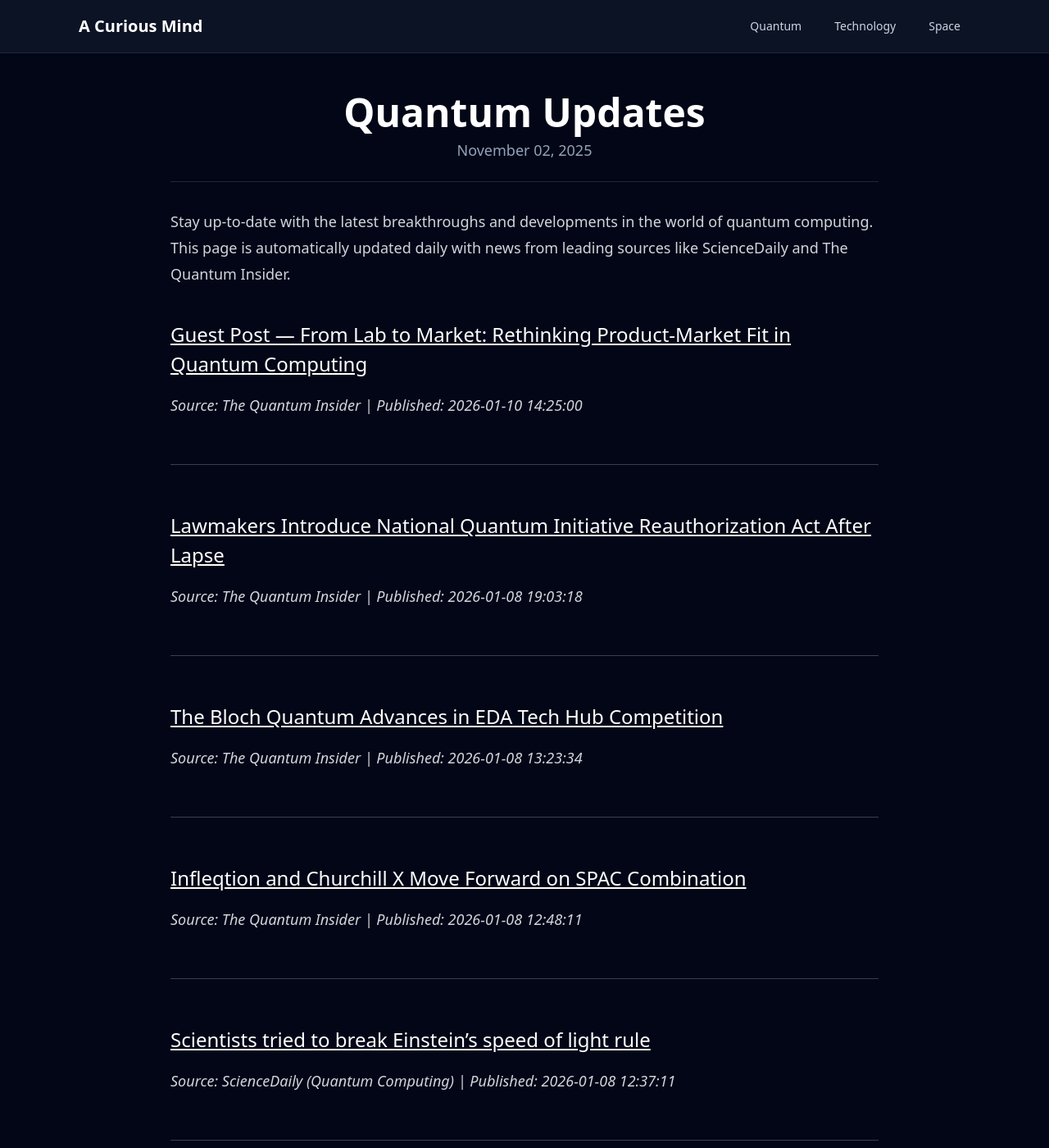
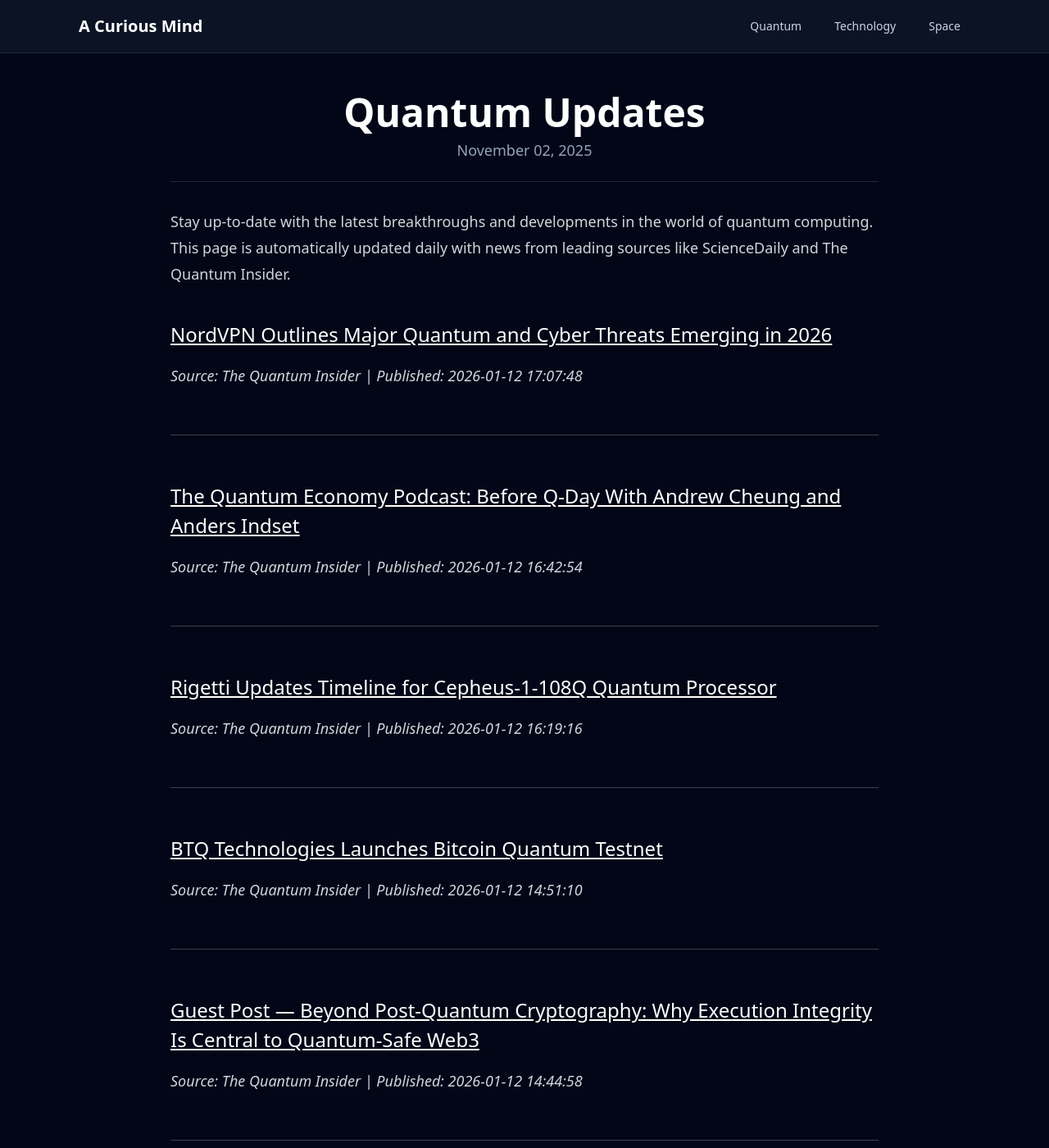
Before and after one commit to onehl7/onehl7.github.io, a Jekyll site: the page built from _posts/2025-11-02-quantum-updates.md, in a window 1280 px wide and 1400 px high. Shown: the whole window at 82% size. Built offline with Jekyll 4.4.1, drawn with Linux system fonts in a browser that asks for light colours; nearby versions of some CDN libraries; some of the changed text lies outside the part shown.

Commit message:
Update quantum news data

```diff
--- a/_data/quantum_news.json
+++ b/_data/quantum_news.json
@@ -1,27 +1,39 @@
 [
   {
     "source": "The Quantum Insider",
-    "title": "Guest Post \u2014 From Lab to Market: Rethinking Product-Market Fit in Quantum Computing",
-    "link": "https://thequantuminsider.com/2026/01/10/guest-post-from-lab-to-market-rethinking-product-market-fit-in-quantum-computing/",
-    "published": "2026-01-10 14:25:00"
+    "title": "NordVPN Outlines Major Quantum and Cyber Threats Emerging in 2026",
+    "link": "https://thequantuminsider.com/2026/01/12/cybersecurity-risks-2026-nordvpn/",
+    "published": "2026-01-12 17:07:48"
   },
   {
     "source": "The Quantum Insider",
-    "title": "Lawmakers Introduce National Quantum Initiative Reauthorization Act After Lapse",
-    "link": "https://thequantuminsider.com/2026/01/08/lawmakers-reauthorize-national-quantum-initiative-reauthorization-act-after-lapse/",
-    "published": "2026-01-08 19:03:18"
+    "title": "The Quantum Economy Podcast: Before Q-Day With Andrew Cheung and Anders Indset",
+    "link": "https://thequantuminsider.com/2026/01/12/the-quantum-economy-podcast-before-q-day-with-andrew-cheung-and-anders-indset/",
+    "published": "2026-01-12 16:42:54"
   },
   {
     "source": "The Quantum Insider",
-    "title": "The Bloch Quantum Advances in EDA Tech Hub Competition",
-    "link": "https://thequantuminsider.com/2026/01/08/bloch-quantum-eda-final-stage/",
-    "published": "2026-01-08 13:23:34"
+    "title": "Rigetti Updates Timeline for Cepheus-1-108Q Quantum Processor",
+    "link": "https://thequantuminsider.com/2026/01/12/rigetti-delays-108-qubit-cepheus-system/",
+    "published": "2026-01-12 16:19:16"
   },
   {
     "source": "The Quantum Insider",
-    "title": "Infleqtion and Churchill X Move Forward on SPAC Combination",
-    "link": "https://thequantuminsider.com/2026/01/08/infleqtion-and-churchill-x-move-forward-on-spac-combination/",
-    "published": "2026-01-08 12:48:11"
+    "title": "BTQ Technologies Launches Bitcoin Quantum Testnet",
+    "link": "https://thequantuminsider.com/2026/01/12/btq-technologies-launches-bitcoin-quantum-testnet/",
+    "published": "2026-01-12 14:51:10"
+  },
+  {
+    "source": "The Quantum Insider",
+    "title": "Guest Post \u2014 Beyond Post-Quantum Cryptography: Why Execution Integrity Is Central to Quantum-Safe Web3",
+    "link": "https://thequantuminsider.com/2026/01/12/execution-integrity-post-quantum-web3/",
+    "published": "2026-01-12 14:44:58"
+  },
+  {
+    "source": "ScienceDaily (Quantum Computing)",
+    "title": "A new crystal makes magnetism twist in surprising ways",
+    "link": "https://www.sciencedaily.com/releases/2026/01/260112001039.htm",
+    "published": "2026-01-12 13:28:51"
   },
   {
     "source": "ScienceDaily (Quantum Computing)",
@@ -36,12 +48,6 @@
     "published": "2026-01-08 12:10:25"
   },
   {
-    "source": "The Quantum Insider",
-    "title": "KAIST Researchers Develop Direct Printing of Nanolasers for Optical Computing and Quantum Security\u200b",
-    "link": "https://thequantuminsider.com/2026/01/08/kaist-researchers-develop-direct-printing-of-nanolasers-for-optical-computing-and-quantum-security/",
-    "published": "2026-01-08 11:39:13"
-  },
-  {
     "source": "ScienceDaily (Quantum Computing)",
     "title": "Quantum structured light could transform secure communication and computing",
     "link": "https://www.sciencedaily.com/releases/2026/01/260106001911.htm",
@@ -52,11 +58,5 @@
     "title": "Tiny 3D-printed light cages could unlock the quantum internet",
     "link": "https://www.sciencedaily.com/releases/2026/01/260106001907.htm",
     "published": "2026-01-06 07:14:34"
-  },
-  {
-    "source": "ScienceDaily (Quantum Computing)",
-    "title": "A new superconductor breaks rules physicists thought were fixed",
-    "link": "https://www.sciencedaily.com/releases/2025/12/251226045350.htm",
-    "published": "2025-12-26 15:55:12"
   }
 ]
```
